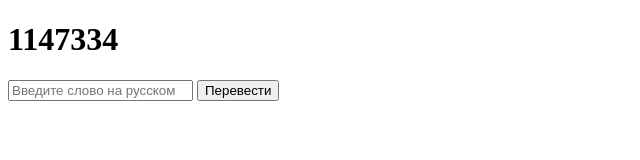
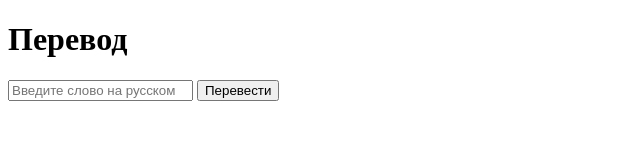
Before and after one commit to Stepanova-Anna/web19.github.io, a plain HTML site: page index.html in a window 1280 px wide. Shown: the whole page, without its empty margins (0-640 px from the left). Drawn offline with Linux system fonts and the light colour scheme.

Commit message:
Update index.html

```diff
--- a/index.html
+++ b/index.html
@@ -25,7 +25,7 @@
     </script>
 </head>
 <body>
-    <h1 id="translatedWord">1147334</h1>
+    <h1 id="translatedWord">Перевод</h1>
     <input type="text" id="inputWord" placeholder="Введите слово на русском">
     <button onclick="translateWord()">Перевести</button>
 </body>
```
